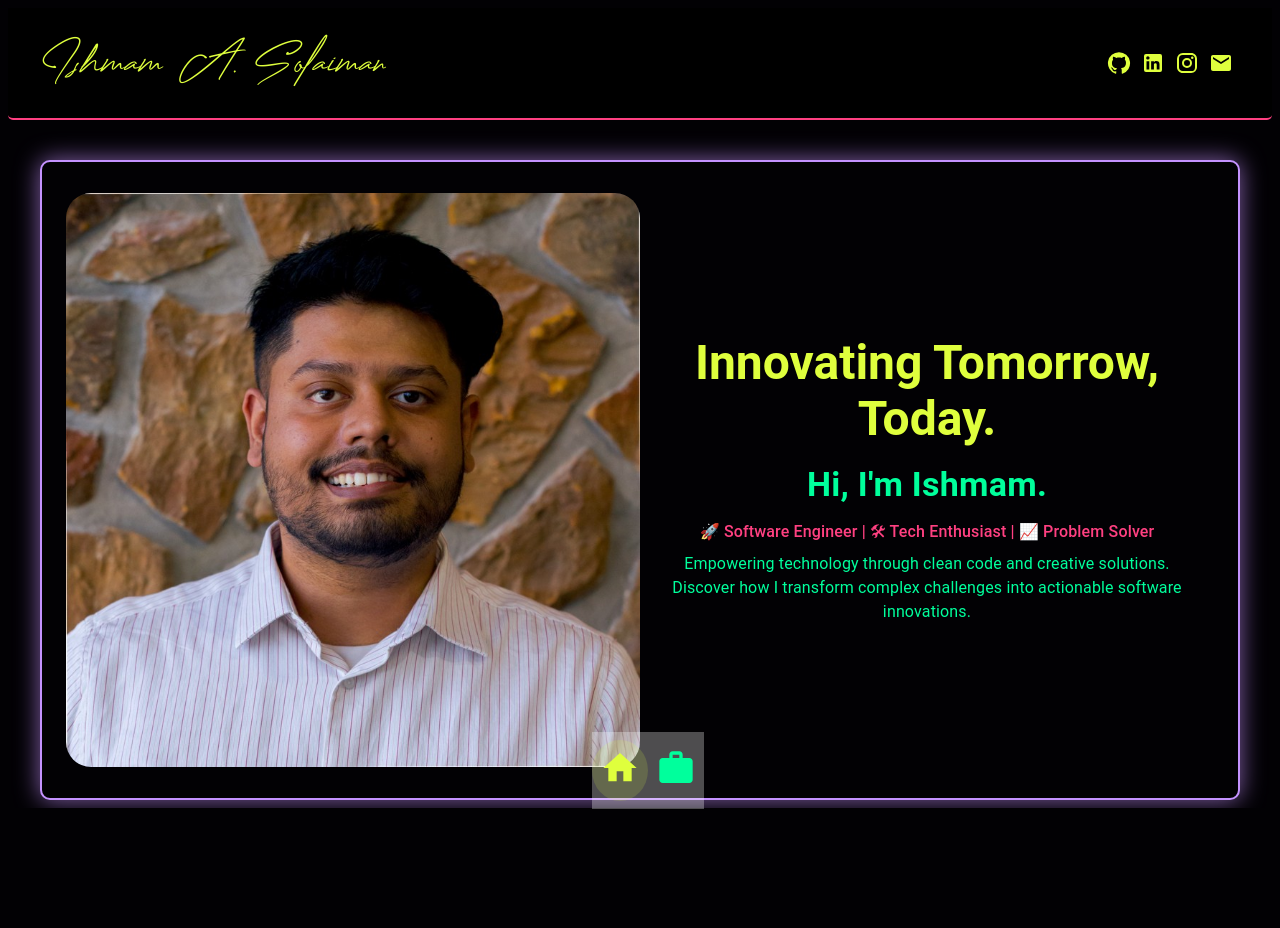
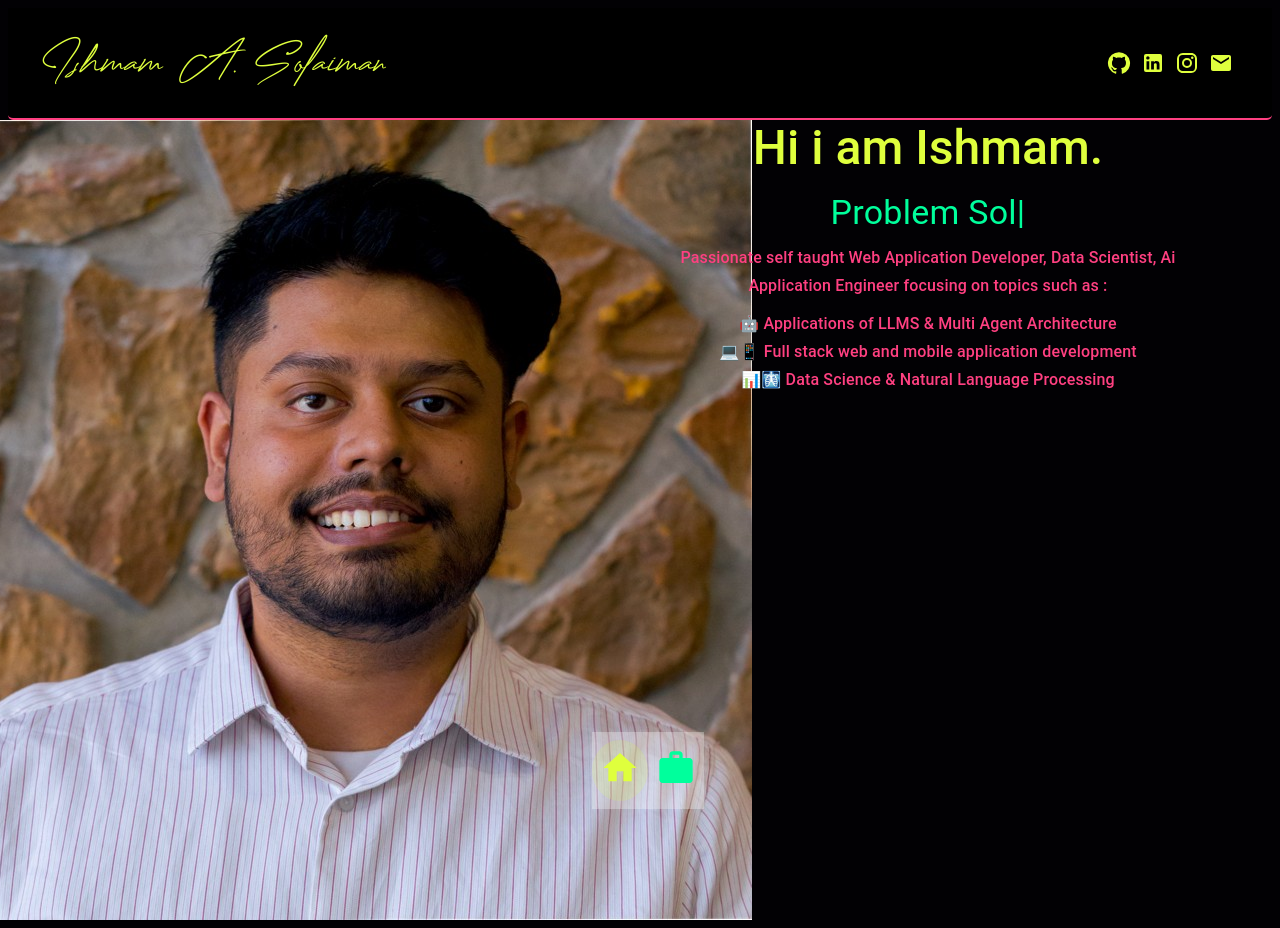
Before and after one commit to Ishmam97/portfolio_v2, a React (Create React App) app: page / in a window 1280 px wide. Before the commit the page ends 808 px from the top, so only its background shows below. Built offline with nearby package versions, Linux system fonts and the light colour scheme.

Commit message:
update hero section text

```diff
--- a/src/components/Hero.js
+++ b/src/components/Hero.js
@@ -1,29 +1,36 @@
 import React from 'react';
 import { Box, Typography, Container } from '@mui/material';
+import { ReactTyped } from "react-typed";
 // import css from css/Hero.css
 import './css/Hero.css'
+import { Margin } from '@mui/icons-material';
 
 function Hero() {
   return (
-    <Container className="hero-container" maxWidth="lg" sx={{ display: 'flex', height: '80vh', alignItems: 'center', justifyContent: 'center' , backgroundColor:'#020104', fontFamily: 'Lato, sans-serif',fontWeight: 400, marginTop: '2.5rem', borderRadius: '10px', boxShadow: '0 0 25px rgba(197, 146, 255, 0.678)', border:'2px solid #c592ff'}}>
+    <Container className="hero-container" sx={{display: 'flex'}}>
       <Box className="hero-image-container" sx={{ display: 'flex', justifyContent: 'center', alignItems: 'center' }}>
-        <img src="/img/me.jpeg" alt="Ishmam" style={{ width: '100%', height: 'auto', borderRadius:'25px' }} />
+        <img src="/img/me.jpeg" alt="Ishmam" className="img" />
       </Box>
-      <Box className="text-overlay" sx={{ textAlign: 'center', color:'#00FF9C' }}>
-        <Typography variant="h3" component="h1" gutterBottom sx={{color:'#DFFF3D', fontWeight: 700}}>
-          Innovating Tomorrow, Today.
+      <Box className="text-overlay" sx={{ textAlign: 'center', color:'#00FF9C'}}>
+        <Typography variant="h3" gutterBottom sx={{ fontWeight: 450, color: '#DFFF3D' }}>
+          <span>Hi i am Ishmam.</span>
+        </Typography >
+        <Typography variant="h4">
+          <ReactTyped
+            strings={["Software Engineer", "Tech Enthusiast", "Problem Solver", "Data Scientist"]}
+            typeSpeed={25}
+            backSpeed={40}
+            loop
+            className="typed-text"
+          />
         </Typography>
-        <Typography variant="h4" component="h2" gutterBottom sx={{fontWeight: 700 }}>
-          Hi, I'm Ishmam.
+        <Typography variant="subtitle1" className='subtitle-text' sx={{color:'#ff4081' ,fontWeight: 500, marginTop: '10px' }}>
+          Passionate self taught Web Application Developer, Data Scientist, Ai Application Engineer focusing on topics such as :
         </Typography>
-        <Typography variant="subtitle1" gutterBottom sx={{color:'#ff4081' ,fontWeight: 500 }}>
-            <span role="img" aria-label="rocket">🚀</span> Software Engineer | <span role="img" aria-label="tools">🛠</span> Tech Enthusiast | <span role="img" aria-label="chart">📈</span> Problem Solver
-        </Typography>
-        <Typography variant="body1">
-          Empowering technology through clean code and creative solutions.
-        </Typography>
-        <Typography variant="body1">
-          Discover how I transform complex challenges into actionable software innovations.
+        <Typography variant="subtitle1" className='subtitle-text' sx={{color:'#ff4081' ,fontWeight: 500, marginTop: '10px' }}>
+          <span role="img" aria-label="robot">🤖</span> Applications of LLMS & Multi Agent Architecture <br/>
+          <span role="img" aria-label="laptop mobile">💻📱</span> Full stack web and mobile application development <br/>
+          <span role="img" aria-label="data">📊🩻</span> Data Science & Natural Language Processing <br/>
         </Typography>
       </Box>
     </Container>
```
